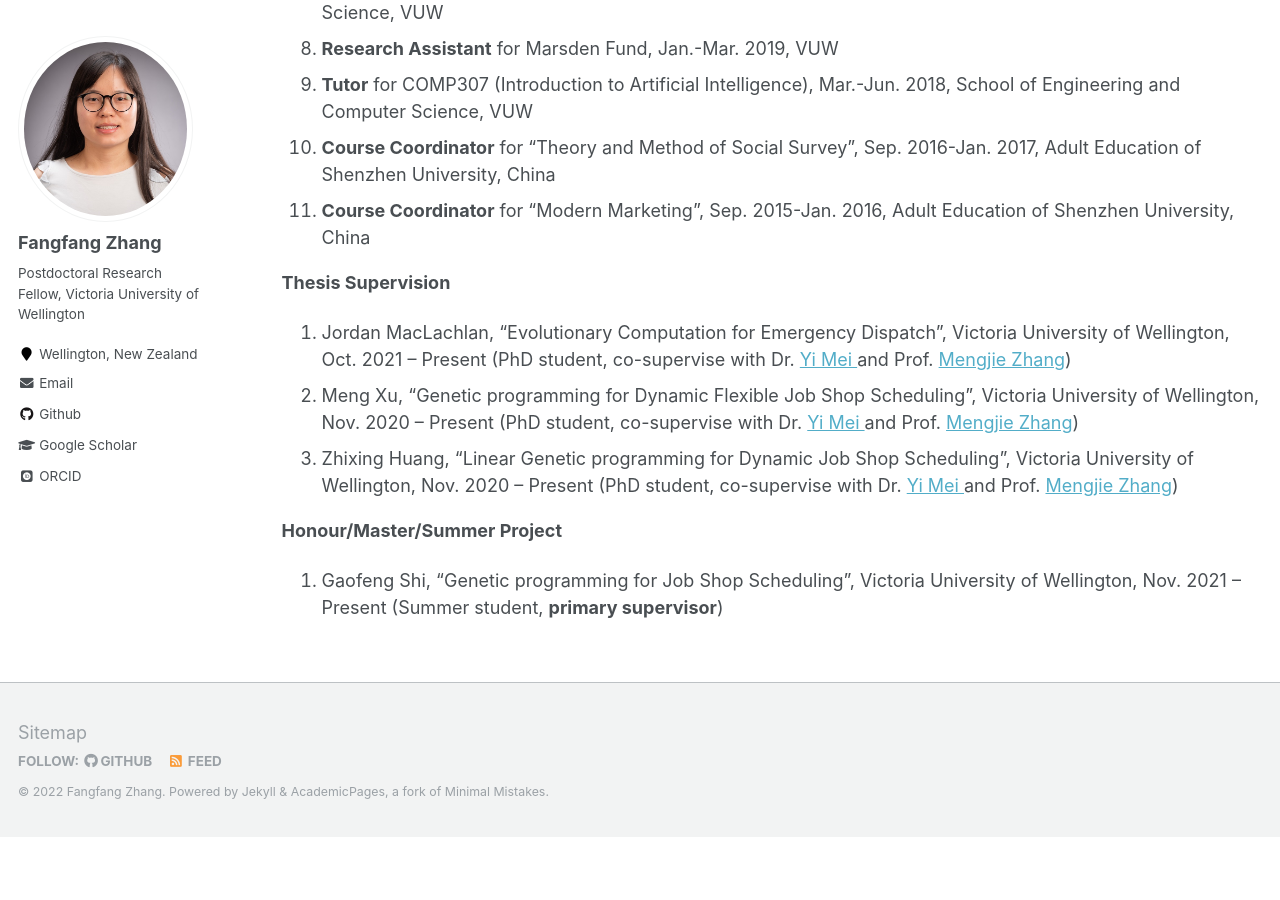
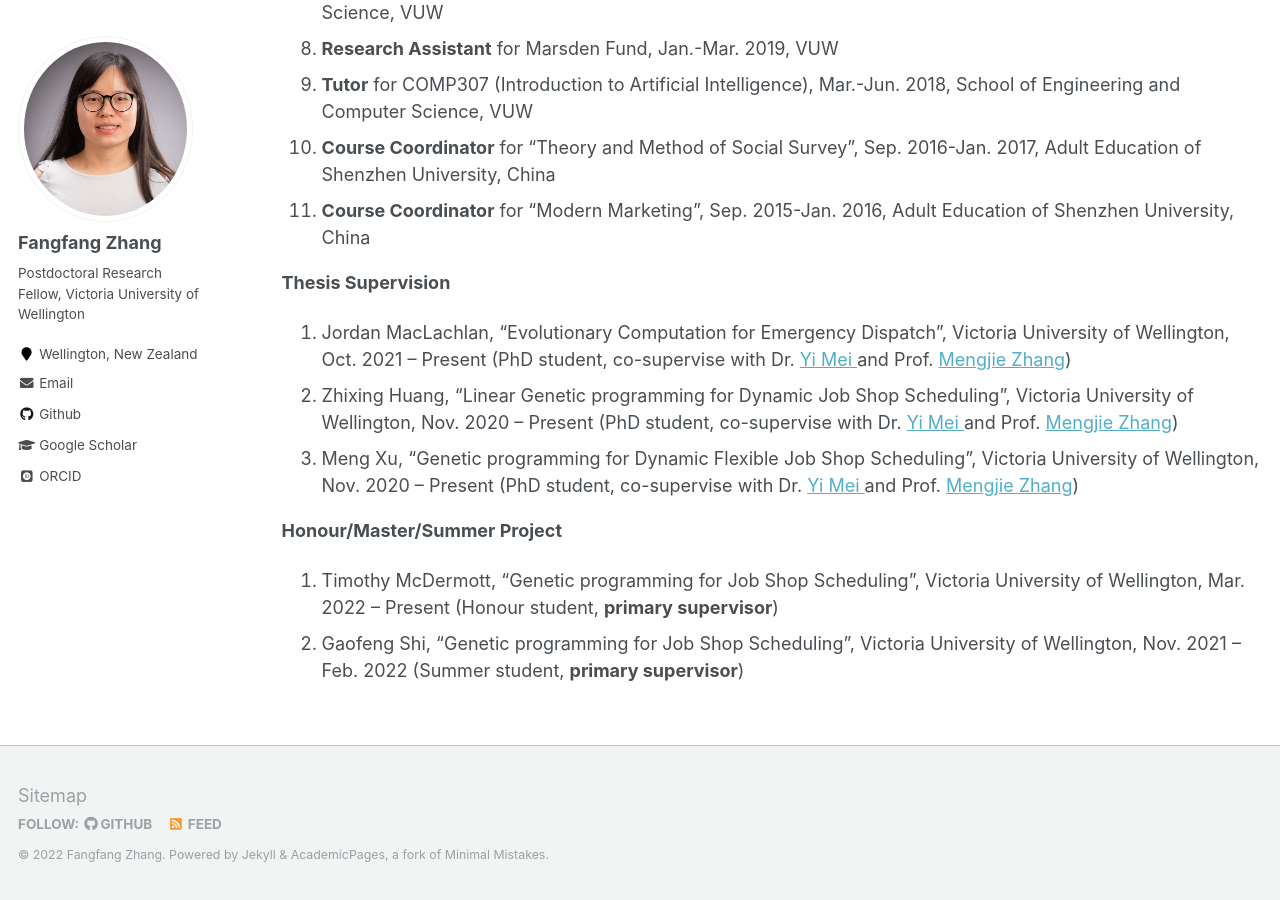
Before and after one commit to fangfang-zhang/fangfang-zhang.github.io, a Jekyll site: the page built from _pages/teaching.md, in a window 1280 px wide and 900 px high, scrolled down 594 px. Built offline with Jekyll 4.4.1, drawn with Linux system fonts in a browser that asks for light colours; some web fonts are replaced; before the commit the page ends 1431 px from its top, so only the background shows below that.

Commit message:
students

```diff
--- a/_pages/teaching.md
+++ b/_pages/teaching.md
@@ -23,12 +23,13 @@ author_profile: true
 **Thesis Supervision**
 <ol>
 <li> Jordan MacLachlan, “Evolutionary Computation for Emergency Dispatch”, Victoria University of Wellington, Oct. 2021 – Present (PhD student, co-supervise with Dr. <a href="https://meiyi1986.github.io/"> Yi Mei </a> and Prof. <a href="https://homepages.ecs.vuw.ac.nz/~mengjie/"> Mengjie Zhang</a>) </li>
+<li> Zhixing Huang, “Linear Genetic programming for Dynamic Job Shop Scheduling”, Victoria University of Wellington, Nov. 2020 – Present (PhD student, co-supervise with Dr. <a href="https://meiyi1986.github.io/"> Yi Mei </a> and Prof. <a href="https://homepages.ecs.vuw.ac.nz/~mengjie/"> Mengjie Zhang</a>) </li>
 <li> Meng Xu, “Genetic programming for Dynamic Flexible Job Shop Scheduling”, Victoria University of Wellington, Nov. 2020 – Present (PhD student, co-supervise with Dr. <a href="https://meiyi1986.github.io/"> Yi Mei </a> and Prof. <a href="https://homepages.ecs.vuw.ac.nz/~mengjie/"> Mengjie Zhang</a>) </li>
-<li> Zhixing Huang, “Linear Genetic programming for Dynamic Job Shop Scheduling”, Victoria University of Wellington, Nov. 2020 – Present (PhD student, co-supervise with Dr. <a href="https://meiyi1986.github.io/"> Yi Mei </a> and Prof. <a href="https://homepages.ecs.vuw.ac.nz/~mengjie/"> Mengjie Zhang</a>) </li>
 </ol>
 
 
 **Honour/Master/Summer Project**
 <ol>
-<li> Gaofeng Shi, “Genetic programming for Job Shop Scheduling”, Victoria University of Wellington, Nov. 2021 – Present (Summer student, <b>primary supervisor</b>)</li>
+<li> Timothy McDermott, “Genetic programming for Job Shop Scheduling”, Victoria University of Wellington, Mar. 2022 – Present (Honour student, <b>primary supervisor</b>)</li>
+<li> Gaofeng Shi, “Genetic programming for Job Shop Scheduling”, Victoria University of Wellington, Nov. 2021 – Feb. 2022 (Summer student, <b>primary supervisor</b>)</li>
 </ol>
```
Also changed, not shown: 1 other file.
